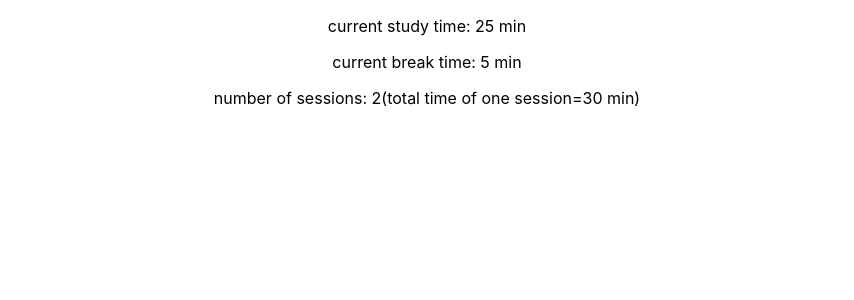
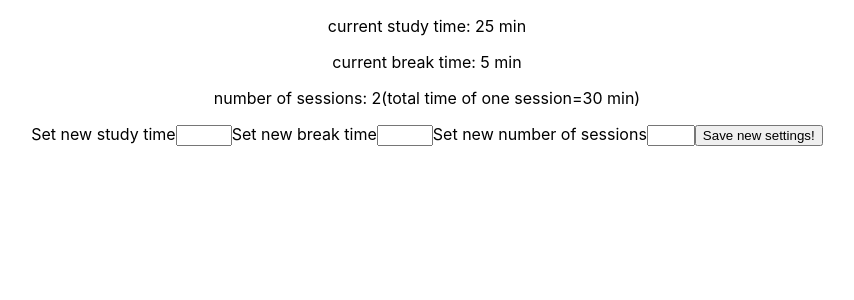
Before and after one commit to mb-dir/Pomodoro-Deluxe, a React (Create React App) app: page / in a window 1280 px wide. Shown: the top 300 px of the page, without its empty margins (213-1067 px from the left). Built offline with nearby package versions, Linux system fonts and the light colour scheme.

Commit message:
Basic PomodoroSetting content
Thanks this component user will be able to change the default setting
for pomodoro session, now it is only a static form, in the next step I
will change it into controlled component, and pass via props the
function thanks to which new setting will be apply in App

```diff
--- a/src/App.js
+++ b/src/App.js
@@ -1,5 +1,9 @@
 import "./App.css";
 import React from "react";
+
+//components import
+import PomodoroSettings from "./components/PomodoroSettings/PomodoroSettings";
+
 function App() {
   //Default value - user will be able to change it via special component
   const [ studyTime, setStudyTime ] = React.useState(25);
@@ -15,6 +19,7 @@ function App() {
           number of sessions: {numberOfSessions}(total time of one session=
           {studyTime + breakTime} min)
         </p>
+        <PomodoroSettings />
       </div>
     </div>
   );
--- /dev/null
+++ b/src/components/PomodoroSettings/PomodoroSettings.js
@@ -0,0 +1,40 @@
+import React from "react";
+function PomodoroSettings() {
+  return (
+    <form action="">
+      <label htmlFor="studyTime">Set new study time</label>
+      <input
+        min={15}
+        max={45}
+        step={1}
+        type="number"
+        name="studyTime"
+        id="studyTime"
+      />
+
+      <label htmlFor="breakTime">Set new break time</label>
+      <input
+        min={5}
+        max={15}
+        step={1}
+        type="number"
+        name="breakTime"
+        id="breakTime"
+      />
+
+      <label htmlFor="numberOfSessions">Set new number of sessions</label>
+      <input
+        min={1}
+        max={5}
+        step={1}
+        type="number"
+        name="numberOfSessions"
+        id="numberOfSessions"
+      />
+
+      <button>Save new settings!</button>
+    </form>
+  );
+}
+
+export default PomodoroSettings;
```
